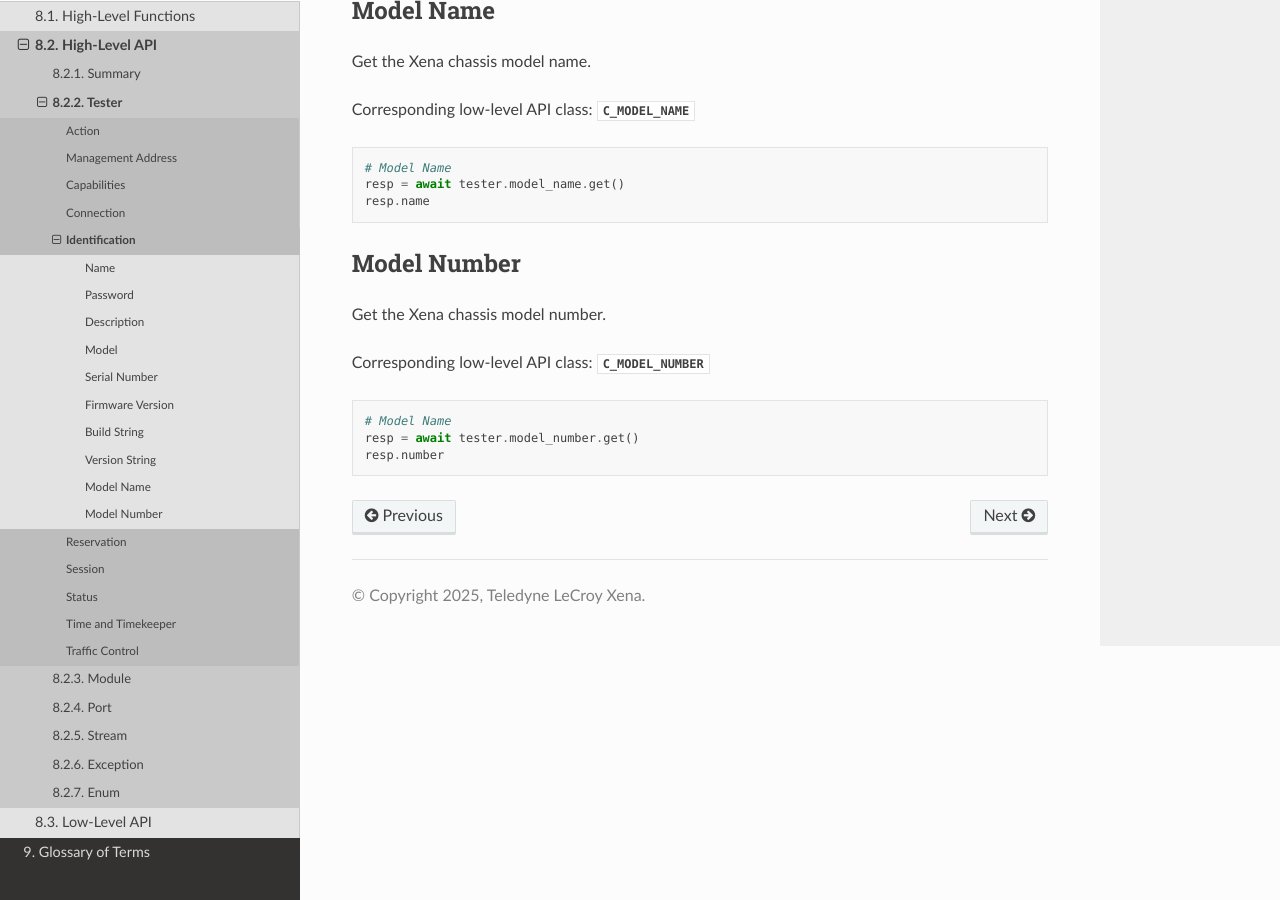
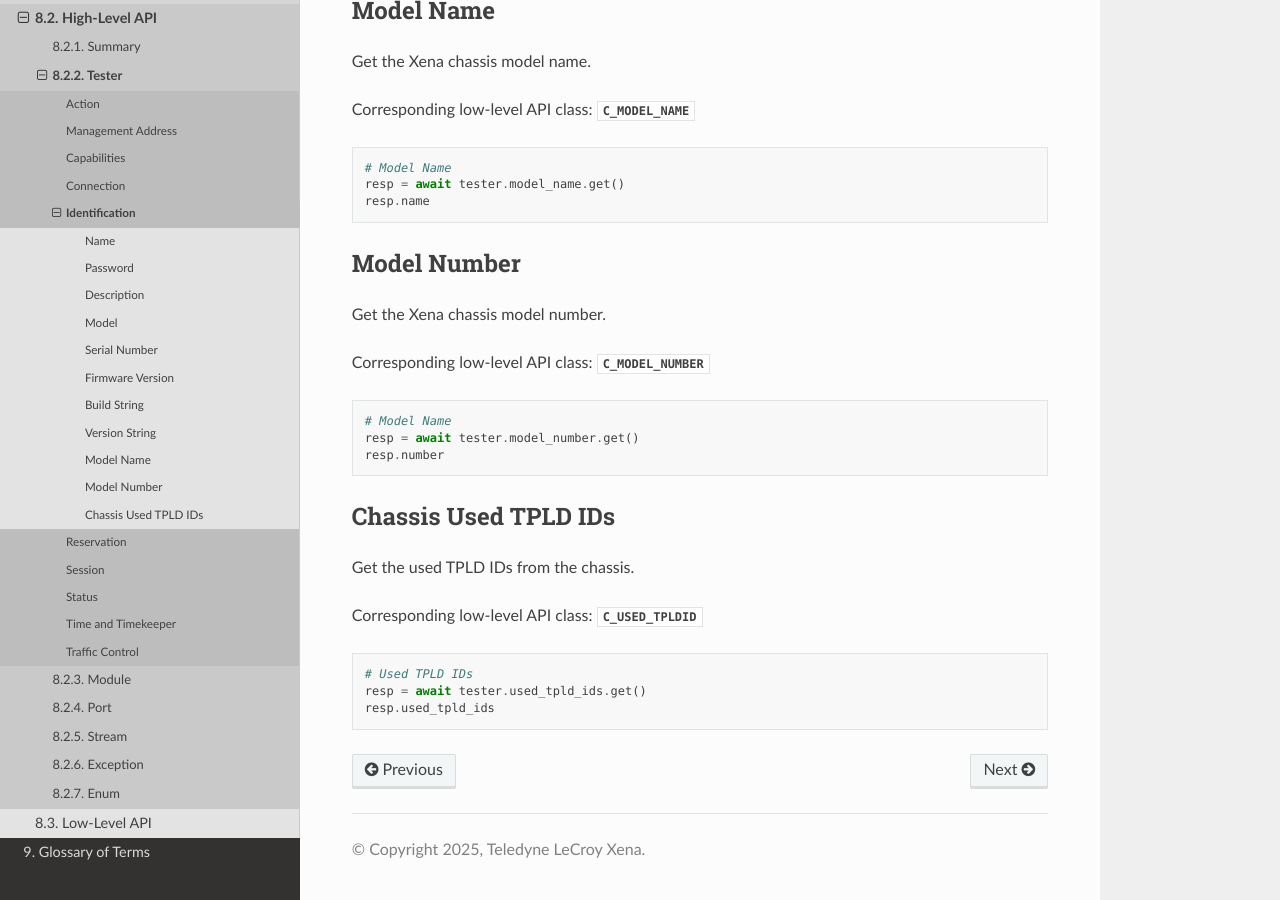
Before and after one commit to xenanetworks/tdl-xoa-driver, a Sphinx documentation site: the page built from docs/source/api_ref/hlapiv1/tester/identification.rst, in a window 1280 px wide and 900 px high, scrolled down 2517 px. Built offline with Sphinx 7.4.7 and the Read the Docs theme 3.1.0, drawn with Linux system fonts in a browser that asks for light colours.

Commit message:
Add C_USED_TPLDID and P_USED_TPLDID's API ref.

```diff
--- a/docs/source/api_ref/hlapiv1/tester/identification.rst
+++ b/docs/source/api_ref/hlapiv1/tester/identification.rst
@@ -136,3 +136,15 @@ Corresponding low-level API class: :class:`~xoa_driver.internals.commands.c_comm
     # Model Name
     resp = await tester.model_number.get()
     resp.number
+
+Chassis Used TPLD IDs
+----------------------
+Get the used TPLD IDs from the chassis.
+
+Corresponding low-level API class: :class:`~xoa_driver.internals.commands.c_commands.C_USED_TPLDID`
+
+.. code-block:: python
+
+    # Used TPLD IDs
+    resp = await tester.used_tpld_ids.get()
+    resp.used_tpld_ids
```
Also changed, not shown: docs/source/api_ref/hlapiv1/port/general/identification.rst (+12 -0 lines), 2 other files.
